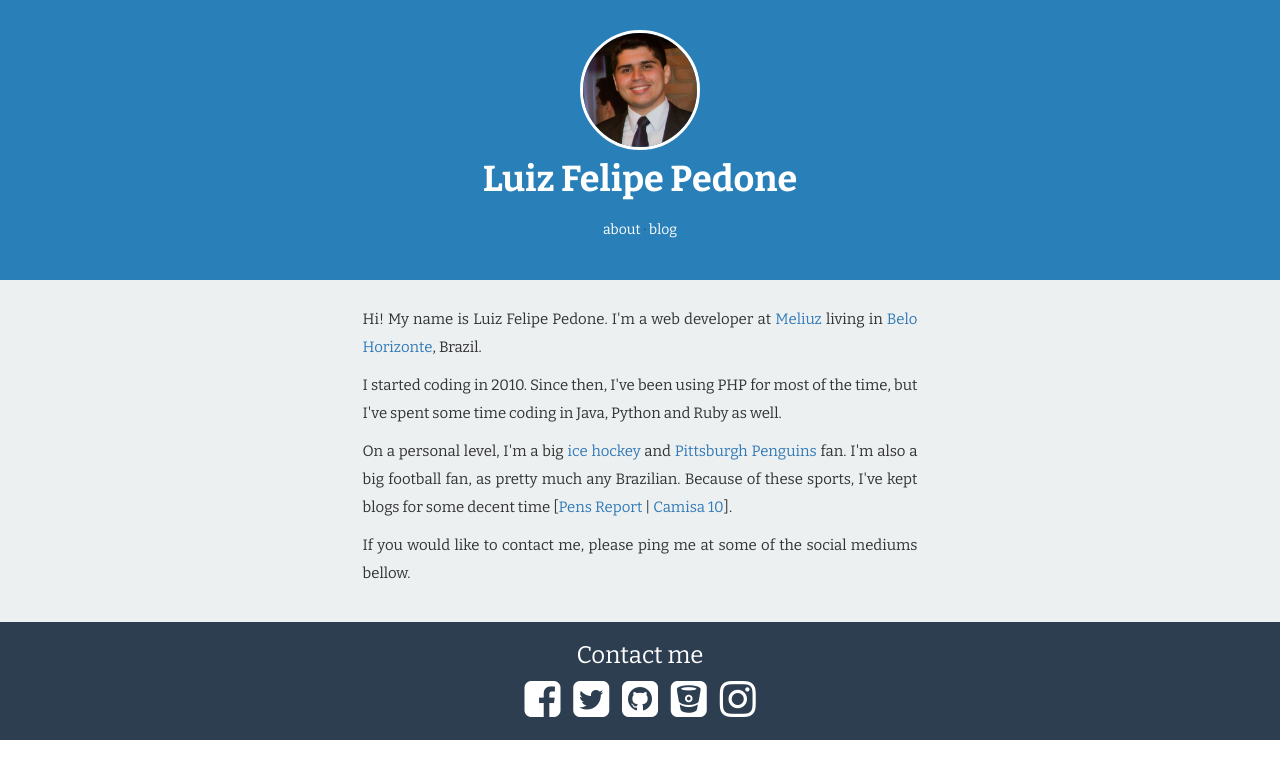
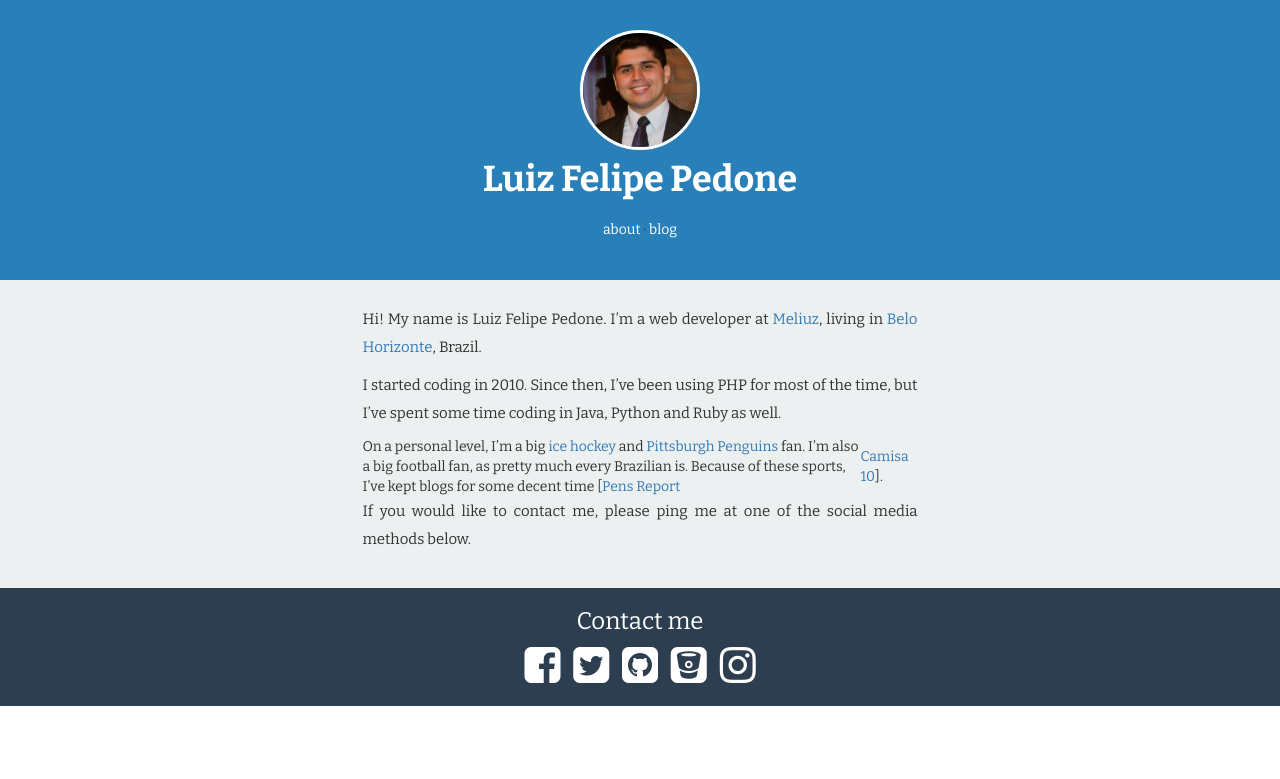
Before and after one commit to luizpedone/luizpedone.github.io, a Jekyll site: the page built from index.md, in a window 1280 px wide. Shown: the top 779 px of the page. Built offline with Jekyll 4.4.1, drawn with Linux system fonts in a browser that asks for light colours; nearby versions of some CDN libraries.

Commit message:
Update index.md

```diff
--- a/index.md
+++ b/index.md
@@ -1,7 +1,11 @@
 ---
 layout: default
 ---
-<p>Hi! My name is Luiz Felipe Pedone. I'm a web developer at <a href="http://www.meliuz.com.br/">Meliuz</a> living in <a href="http://en.wikipedia.org/wiki/Belo_Horizonte">Belo Horizonte</a>, Brazil.</p>
-<p>I started coding in 2010. Since then, I've been using PHP for most of the time, but I've spent some time coding in Java, Python and Ruby as well.</p>
-<p>On a personal level, I'm a big <a href="http://www.nhl.com/">ice hockey</a> and <a href="http://penguins.nhl.com">Pittsburgh Penguins</a> fan. I'm also a big football fan, as pretty much any Brazilian. Because of these sports, I've kept blogs for some decent time [<a href="http://penguinsreport.blogspot.com.br/">Pens Report</a> | <a href="http://camisa10.blogspot.com.br/">Camisa 10</a>].</p>
-<p>If you would like to contact me, please ping me at some of the social mediums bellow.</p>
+
+Hi! My name is Luiz Felipe Pedone. I'm a web developer at [Meliuz](http://www.meliuz.com.br), living in [Belo Horizonte](http://en.wikipedia.org/wiki/Belo_Horizonte), Brazil.
+
+I started coding in 2010. Since then, I've been using PHP for most of the time, but I've spent some time coding in Java, Python and Ruby as well.
+
+On a personal level, I'm a big [ice hockey](http://www.nhl.com/) and [Pittsburgh Penguins](http://penguins.nhl.com/) fan. I'm also a big football fan, as pretty much every Brazilian is. Because of these sports, I've kept blogs for some decent time [[Pens Report](http://penguinsreport.blogspot.com.br/) | [Camisa 10](http://camisa10.blogspot.com.br/)].
+
+If you would like to contact me, please ping me at one of the social media methods below.
```
